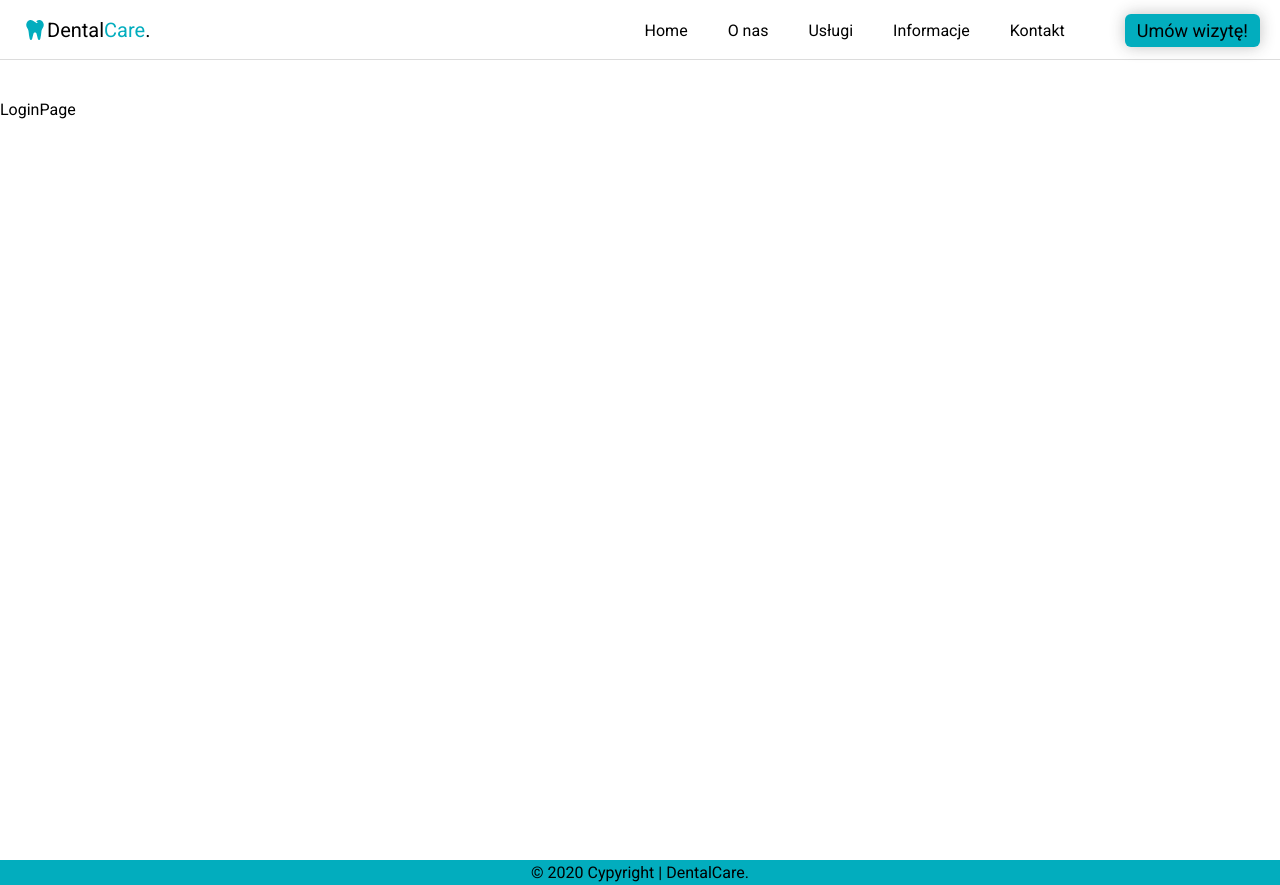
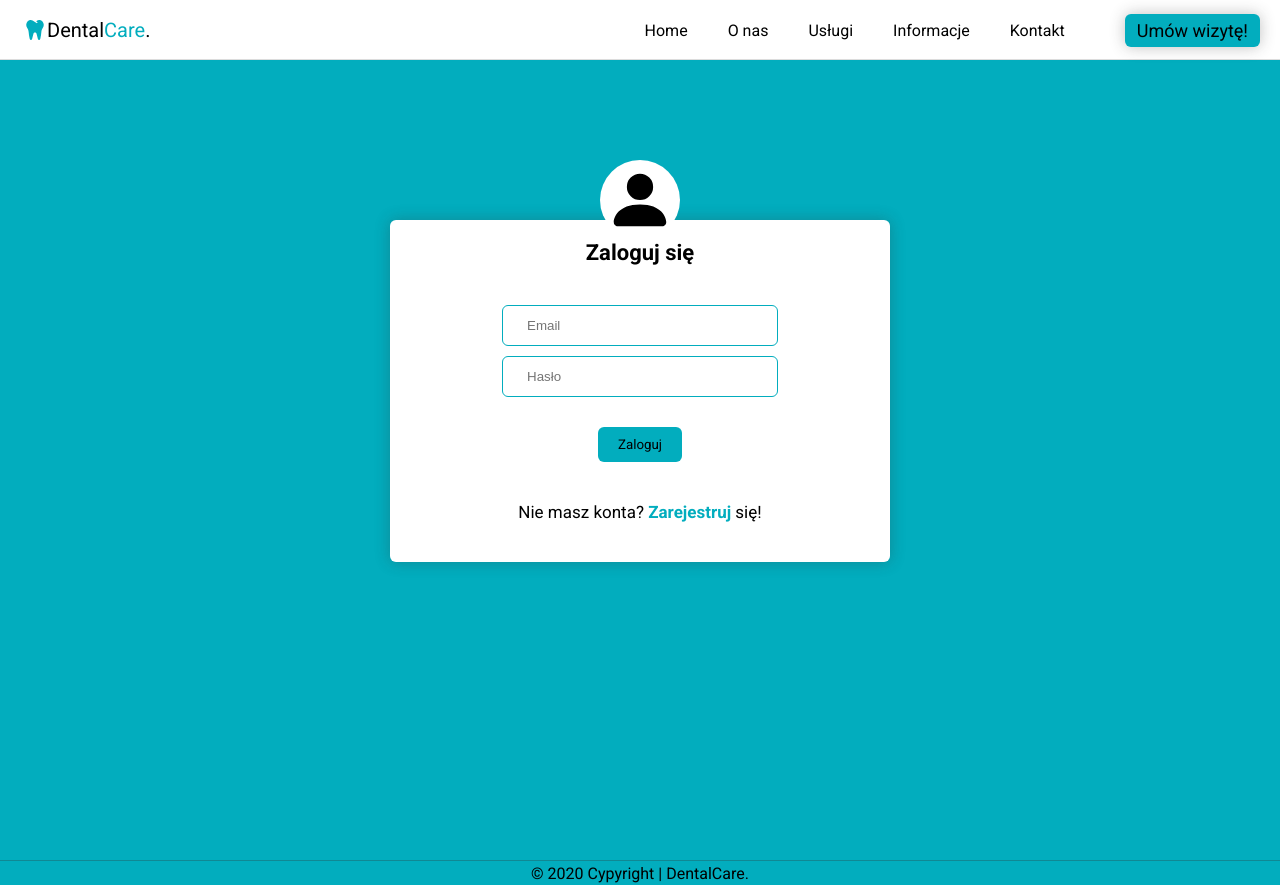
Before and after one commit to ThomasFront/dental-care, a React (Vite) app: page /login in a window 1280 px wide. Built offline with nearby package versions, Linux system fonts and the light colour scheme.

Commit message:
created login page

```diff
--- a/src/components/Footer/Footer.styles.ts
+++ b/src/components/Footer/Footer.styles.ts
@@ -3,6 +3,7 @@ import styled from "styled-components";
 export const FooterItem = styled.footer`
   background-color: #02adbe;
   height: 25px;
+  border-top: 1px solid rgba(50, 50, 50, 0.3);
 `
 
 export const Container = styled.div`
--- a/src/components/PageWrapper/PageWrapper.styles.ts
+++ b/src/components/PageWrapper/PageWrapper.styles.ts
@@ -1,5 +1,8 @@
 import styled from "styled-components";
 
 export const Wrapper = styled.div`
-  padding-top: 40px;
+  display: flex;
+  justify-content: center;
+  align-items: center;
+  padding-top: 160px;
 `
--- a/src/components/sections/Contact/Contact.styles.ts
+++ b/src/components/sections/Contact/Contact.styles.ts
@@ -72,7 +72,7 @@ export const FormWrapper = styled.form`
   }
 
   input:focus, textarea:focus {
-    outline: 2px solid #02adbe;
+    outline: 1px solid #02adbe;
     background-color: #eeeeee;
   }
 
--- a/src/pages/LoginPage/LoginPage.styles.ts
+++ b/src/pages/LoginPage/LoginPage.styles.ts
@@ -1,5 +1,130 @@
 import styled from "styled-components";
+import { BsFillPersonFill } from 'react-icons/bs'
 
 export const Wrapper = styled.div`
+  background-color: #02adbe;
   min-height: 100vh;
 `
+
+export const Container = styled.div`
+  display: flex;
+  justify-content: center;
+  align-items: center;
+  flex-direction: column;
+  position: relative;
+  margin: 0 15px;
+  padding: 20px;
+  box-shadow: 0 0 15px rgba(50, 50, 50, 0.3);
+  border-radius: 6px;
+  max-width: 500px;
+  width: 100%;
+  background-color: #fff;
+
+  h1 {
+    margin-bottom: 40px;
+    font-size: 22px;
+  }
+
+  input {
+    margin-bottom: 10px;
+    padding: 8px 16px;
+    border: 1px solid #02adbe;
+    border-radius: 6px;
+
+    &:focus {
+      outline: 1px solid #02adbe;
+      background-color: #eeeeee;
+    }
+
+    @media (min-width: 375px){
+      width: 60%;
+    }
+
+    @media (min-width: 768px){
+      padding: 12px 24px;
+    }
+  }
+
+  button {
+    margin: 20px 0;
+    border: none;
+    padding: 8px 16px;
+    border-radius: 6px;
+    cursor: pointer;
+    background-color: #02adbe;
+    transition: transform 0.2s, background-color 0.2s;
+
+    @media (min-width: 375px){
+      padding: 10px 20px;
+    }
+
+    &:hover {
+      transform: scale(1.03);
+      background-color: rgb(2, 188, 207);
+    }
+  }
+`
+
+export const ContentWrapper = styled.div`
+
+  p {
+    text-align: center;
+    font-size: 14px;
+
+    @media (min-width: 768px){
+      font-size: 17px;
+    }
+  }
+
+  button {
+    position: relative;
+    font-size: 14px;
+    color: #02adbe;
+    font-weight: bold;
+    border: none;
+    background-color: transparent;
+    cursor: pointer;
+    padding: 0px;
+
+    &::before {
+      position: absolute;
+      content: '';
+      bottom: 0;
+      left: 0;
+      right: 0;
+      height: 1px;
+      background-color: #02adbe;
+      transform: scale(0);
+      transition: transform 0.2s;
+    }
+
+    &:hover::before {
+      transform: scale(1);
+    }
+
+    &:hover {
+      transform: scale(1);
+      background-color: transparent;
+    }
+    @media (min-width: 768px){
+      font-size: 17px;
+    }
+  }
+
+`
+
+export const DecorativePerson = styled.div`
+  position: absolute;
+  top: -60px;
+  border-radius: 50%;
+  display: flex;
+  justify-content: center;
+  align-items: center;
+  background-color: #ffffff;
+  height: 80px;
+  width: 80px;
+`
+
+export const PersonIcon = styled(BsFillPersonFill)`
+  font-size: 70px;
+`
--- a/src/pages/LoginPage/LoginPage.tsx
+++ b/src/pages/LoginPage/LoginPage.tsx
@@ -1,14 +1,25 @@
 import React from 'react'
 import { PageWrapper } from '../../components/PageWrapper'
 import { TextWrapper } from '../../components/TextWrapper'
-import { Wrapper } from './LoginPage.styles'
+import { Container, ContentWrapper, DecorativePerson, PersonIcon, Wrapper } from './LoginPage.styles'
 
 export const LoginPage = () => {
   return (
     <Wrapper>
       <TextWrapper>
         <PageWrapper>
-          LoginPage
+          <Container>
+            <DecorativePerson>
+              <PersonIcon/>
+            </DecorativePerson>
+            <h1>Zaloguj się</h1>
+            <input type="text" placeholder='Email'/>
+            <input type="text" placeholder='Hasło'/>
+            <button>Zaloguj</button>
+            <ContentWrapper>
+            <p>Nie masz konta? <button>Zarejestruj</button> się!</p>
+            </ContentWrapper>
+          </Container>
         </PageWrapper>
       </TextWrapper>
     </Wrapper>
```
